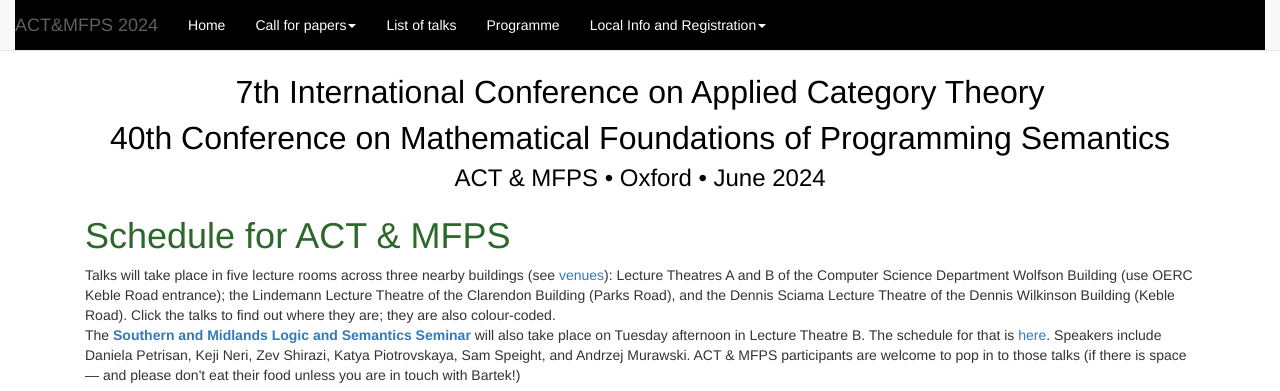
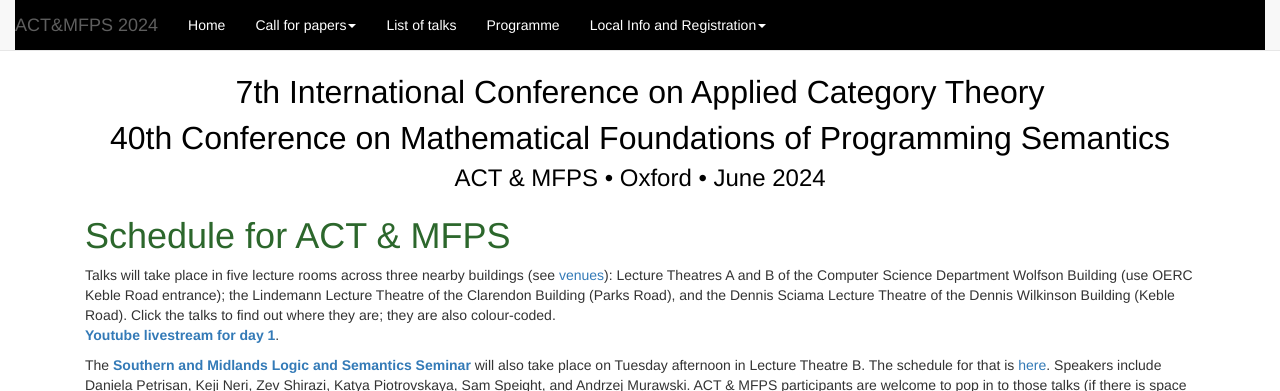
Before and after one commit to oxford24/oxford24.github.io, a Jekyll site: the page built from schedule.html, in a window 1280 px wide and 900 px high, cut to the strip 0-391 px from the top of the window. Built offline with Jekyll 4.4.1, drawn with Linux system fonts in a browser that asks for light colours.

Commit message:
Update schedule.html

```diff
--- a/schedule.html
+++ b/schedule.html
@@ -7,6 +7,8 @@ layout: actmfps
 
 	Talks will take place in five lecture rooms across three nearby buildings (see <a href="#venues">venues</a>): Lecture Theatres A and B of the Computer Science Department Wolfson Building (use OERC Keble Road entrance); the Lindemann Lecture Theatre of the Clarendon Building (Parks Road), and the Dennis Sciama Lecture Theatre of the Dennis Wilkinson Building (Keble Road). Click the talks to find out where they are; they are also colour-coded.
 	<p>
+<b><a href="https://www.youtube.com/watch?v=eEh4VKA9Uac">Youtube livestream for day 1</a></b>.
+<p>
 	The <b><a href="https://www.cs.ox.ac.uk/people/bartek.klin/smls6">Southern and Midlands Logic and Semantics Seminar</a></b> will also take place on Tuesday afternoon in Lecture Theatre B. The schedule for that is <a href="https://www.cs.ox.ac.uk/people/bartek.klin/smls6">here</a>. Speakers include Daniela Petrisan, Keji Neri, Zev Shirazi, Katya Piotrovskaya, Sam Speight, and  Andrzej Murawski. ACT & MFPS participants are welcome to pop in to those talks (if there is space &mdash; and please don't eat their food unless you are in touch with Bartek!)
 	<p>
 <iframe src="https://calendar.google.com/calendar/embed?height=600&wkst=2&ctz=Europe%2FLondon&bgcolor=%23ffffff&showTitle=0&mode=AGENDA&hl=en_GB&src=YmNjYTQ4ZWU0YjIxN2RmNDU0YTc4MjEwNzY4YTkyNTcxNWJlZjUxNDg4ZjIyNTM3Zjk2MDlkNDU5ZGMwNDU0OUBncm91cC5jYWxlbmRhci5nb29nbGUuY29t&src=ODc2MWM5NzNkZTM3NzFjYWZiZTBhYjhkZjBkZjMyZDM5MWEyMzgxYmVjMWFjMmYzMDI1NTg2MDhhZWIxNWYyMUBncm91cC5jYWxlbmRhci5nb29nbGUuY29t&src=OGRhZGI2ZTdhMDE2MzU5MjZlNjMzODkyNGQ1MWY3MGY5ZThjNzUyOGU0MjVmOGE0NTVlZjJkY2E1N2M2YzY1Y0Bncm91cC5jYWxlbmRhci5nb29nbGUuY29t&src=YTkxMGE1NTYzOGU4NGM5MGY4MDY3MmRlYzA5Y2YyZDg0ZjI2OGFhZWFhOWQwN2E4NWMxODg3NGFmMTk5YjgzOEBncm91cC5jYWxlbmRhci5nb29nbGUuY29t&src=YjM0MGEwYmU3ZDUxZWE2YWZlYTY1Yjc3NzhmMjI4YWRkNjgwMmYyOGVmNjUwYjQwN2JkYzNiODA0YzYxMTIwMEBncm91cC5jYWxlbmRhci5nb29nbGUuY29t&src=YTU3MWQwODhlMzM2ZTAwMWVlZjUwMzU3YWU1NjgyN2FhNTUwNGRjMTMxNmZiN2ViNTlhM2VhMjVkYThmNjQ0ZkBncm91cC5jYWxlbmRhci5nb29nbGUuY29t&color=%23000000&color=%23B39DDB&color=%23E4C441&color=%23D50000&color=%230B8043&color=%234285F4" style="border:solid 1px #777" width="100%" height="800" frameborder="0" scrolling="no"></iframe>
```
